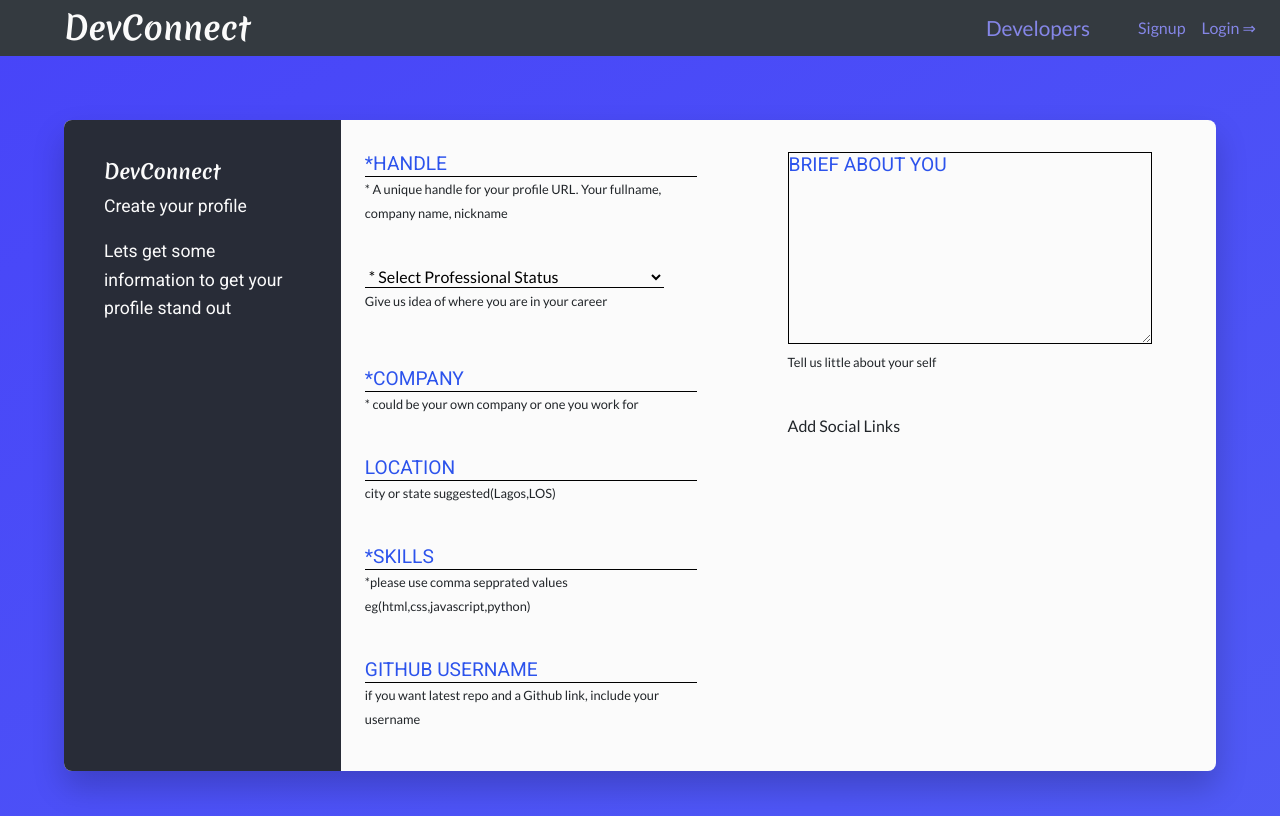
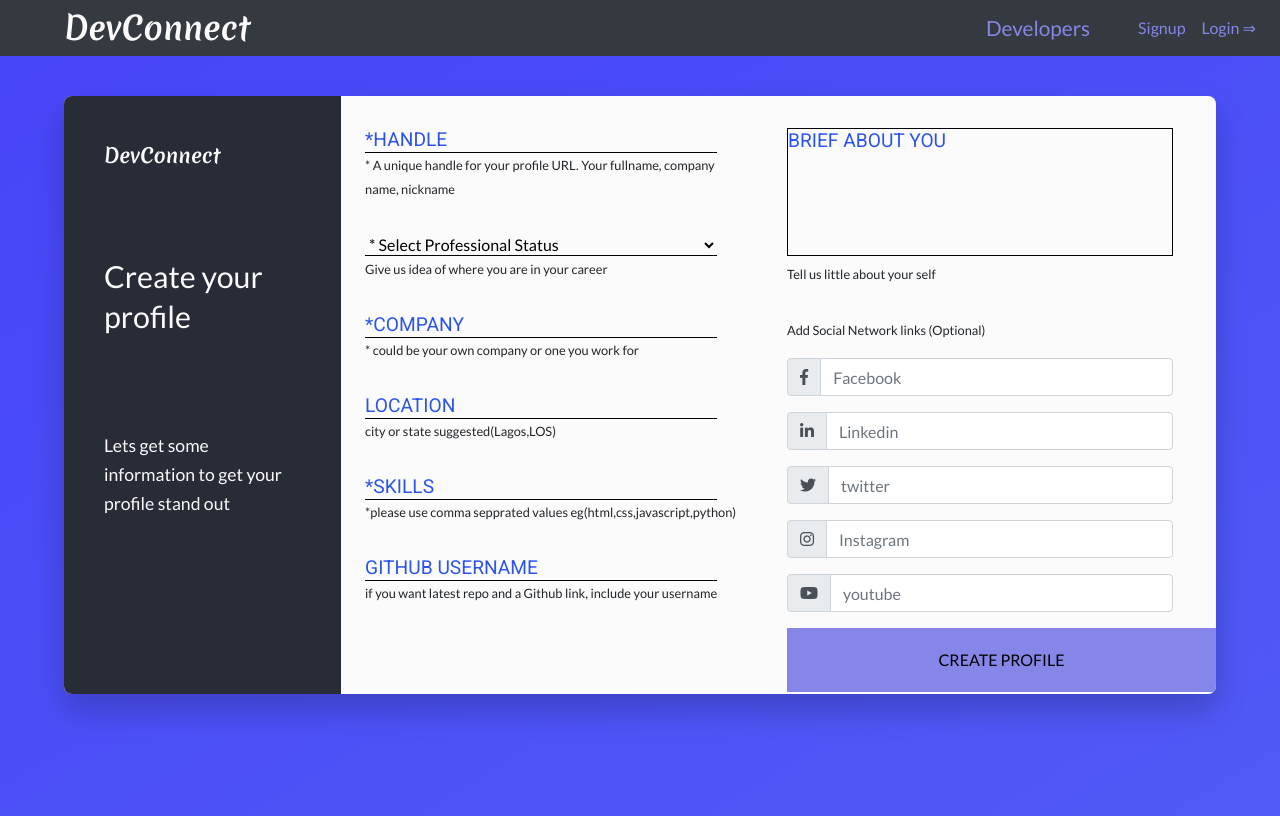
Before and after one commit to ibrahim013/naijadevconnect, a React (Create React App) app in the folder client/: page /createprofile in a window 1280 px wide. Built offline with nearby package versions, Linux system fonts and the light colour scheme.

Commit message:
profile page addons (#8)

```diff
--- a/client/src/App.css
+++ b/client/src/App.css
@@ -177,7 +177,7 @@ body {
 }
 .profile-form {
   display: flex;
-  top: 15%;
+  top: 12%;
   left: 5%;
   width: 90%;
   position: absolute;
@@ -205,25 +205,24 @@ body {
   background-color: #282c37;
   color: #fbfbfb;
   padding: 2.5rem;
+  font-size: 1.9rem;
+  line-height: 2.5rem;
+  padding-top: 3rem;
+  padding-bottom: 10rem;
 }
 .form-fl-side > h5{
   color: #fbfbfb;
   font-family: "Merienda", "cursive", Arial, Helvetica, sans-serif;
   font-weight: 700;
 }
-.form-fl-side > p {
-  color: #fbfbfb;
-  font-family: "Roboto", sans-serif;
-  font-size: 1.1rem;
-  line-height: 1.8rem;
-}
+
 .form-content {
   width: 90%;
   margin-bottom: 3.4rem;
 }
 .form-content-i {
   width: 100%;
-  margin-bottom: 2.5rem;
+  margin-bottom: 2rem;
 }
 .form-data {
   width: 85%;
@@ -234,7 +233,9 @@ body {
 }
 .text{
 border: 1px solid black;
-min-height:12rem ;
+height:8rem ;
+width: 90%;
+resize: none;
 }
 .icon {
   padding-right: 0.8rem;
@@ -288,6 +289,18 @@ min-height:12rem ;
   transform: translateY(-0.1rem);
 }
 
+.submit-profile {
+  background-color: #8586e7;
+  text-decoration: none;
+  text-transform: uppercase;
+  color: #000;
+  padding: 2rem 9.3rem;
+  line-height: 0;
+  transition: all 0.2s;
+  text-align: center;
+  cursor: pointer;
+}
+
 .form-side > h5 {
   color: #fbfbfb;
   font-family: "Merienda", "cursive", Arial, Helvetica, sans-serif;
@@ -298,7 +311,7 @@ min-height:12rem ;
   font-family: "Roboto", sans-serif;
 }
 .form-l-side{
-  padding: 2rem 1.5rem 0 1.5rem;
+  padding: 2rem 0 0 1.5rem;
   width: 40%;
 }
 .form-r-side{
@@ -311,6 +324,12 @@ min-height:12rem ;
   line-height: 2.5rem;
   padding-top: 3rem;
   padding-bottom: 10rem;
+}
+.side-message-p {
+  font-size: 1.9rem;
+  line-height: 2.5rem;
+  padding-top: 5rem;
+  padding-bottom: 5rem;
 }
 .l-side-message {
   font-size: 1.9rem;
@@ -358,9 +377,12 @@ padding: .4rem;
 }
 .info{
   display: block;
-  width: 85%;
+  width: 90%;
   font-size: .8rem;
 }
 .social-button{
   cursor: pointer;
 }
+.social-input {
+  width: 90%;
+}
--- a/client/src/component/CreateProfile.jsx
+++ b/client/src/component/CreateProfile.jsx
@@ -10,7 +10,6 @@ export default class CreateProfile extends Component {
   constructor() {
     super();
     this.state = {
-      displaySocialInput: false,
       handle: "",
       company: "",
       website: "",
@@ -31,11 +30,6 @@ export default class CreateProfile extends Component {
     this.setState({ [event.target.name]: event.target.value });
   };
 
-  handleToggle = ()=> {
-    this.setState(prevState => ({
-      displaySocialInput: !prevState.displaySocialInput
-    }))
-  }
   render() {
     const {
       error,
@@ -64,55 +58,13 @@ export default class CreateProfile extends Component {
       { label: "Others", value: "Others" }
     ];
 
-    let socialInputs;
-    if(displaySocialInput){
-      socialInputs = (
-        <div>
-          <FormSocialInput
-          icon="fab fa-facebook-f"
-          placeholder='Facebook'
-          name='facebook'
-          value={facebook}
-          onChange={this.onChange}
-          />
-           <FormSocialInput
-          icon="fab fa-linkedin-in"
-          placeholder='Linkedin'
-          name='linkedin'
-          value={linkedin}
-          onChange={this.onChange}
-          />
-           <FormSocialInput
-          icon="fab fa-twitter"
-          placeholder='twitter'
-          name='twitter'
-          value={twitter}
-          onChange={this.onChange}
-          />
-           <FormSocialInput
-          icon="fab fa-instagram"
-          placeholder='Instagram'
-          name='instagram'
-          value={instagram}
-          onChange={this.onChange}
-          />
-           <FormSocialInput
-          icon="fab fa-youtube"
-          placeholder='youtube'
-          name='youtube'
-          value={youtube}
-          onChange={this.onChange}
-          />
-        </div>
-      )
-    }
     return (
       <div className="container-fluid register">
         <div className="profile-form">
           <div className="form-fl-side">
             <h5>DevConnect</h5>
-            <p>Create your profile</p>
-            <p>Lets get some information to get your profile stand out</p>
+            <p className="side-message-p">Create your profile</p>
+            <p className="side-message-2">Lets get some information to get your profile stand out</p>
           </div>
           <div className="form-l-side">
             <FormInputTextGroup
@@ -165,7 +117,7 @@ export default class CreateProfile extends Component {
               info="if you want latest repo and a Github link, include your username"
             />
           </div>
-          <div className="form-r-side" >
+          <div className="form-r-side">
             <FormTextAreaGroup
               name="bio"
               placeholder="brief about you"
@@ -174,9 +126,53 @@ export default class CreateProfile extends Component {
               onChange={this.onChange}
               info="Tell us little about your self"
             />
-          <div className="social-button" onClick={this.handleToggle}>Add Social Links</div>
+            <div className="social-input">
+            <p className="info">Add Social Network links (Optional)</p>
               <div>
-            {socialInputs}
+                <FormSocialInput
+                  icon="fab fa-facebook-f"
+                  placeholder="Facebook"
+                  name="facebook"
+                  value={facebook}
+                  onChange={this.onChange}
+                  error={error.facebook}
+                />
+                <FormSocialInput
+                  icon="fab fa-linkedin-in"
+                  placeholder="Linkedin"
+                  name="linkedin"
+                  value={linkedin}
+                  onChange={this.onChange}
+                  error={error.linkedin}
+                />
+                <FormSocialInput
+                  icon="fab fa-twitter"
+                  placeholder="twitter"
+                  name="twitter"
+                  value={twitter}
+                  onChange={this.onChange}
+                  error={error.twitter}
+                />
+                <FormSocialInput
+                  icon="fab fa-instagram"
+                  placeholder="Instagram"
+                  name="instagram"
+                  value={instagram}
+                  onChange={this.onChange}
+                  error={error.instagram}
+                />
+                <FormSocialInput
+                  icon="fab fa-youtube"
+                  placeholder="youtube"
+                  name="youtube"
+                  value={youtube}
+                  onChange={this.onChange}
+                  error={error.youtube}
+                />
+              </div>
+            </div>
+            <div className="submit-profile" onClick={this.onSubmit}>
+              Create Profile
             </div>
           </div>
         </div>
--- a/client/src/component/common/FormSelectGroup.jsx
+++ b/client/src/component/common/FormSelectGroup.jsx
@@ -14,7 +14,7 @@ const FormSelectGroup = ({
     <option key={option.value}>{option.label}</option>
   ))
   return(
-<div className="form-content">
+<div className="form-content-i">
     <i className={glyphicon} />
     <select
       value={value}
--- a/client/src/component/common/FormSocialInput.jsx
+++ b/client/src/component/common/FormSocialInput.jsx
@@ -1,5 +1,6 @@
 import React from "react";
 import PropTypes from "prop-types";
+import classNames from "classnames";
 
 const FormSocialInput = ({
   icon,
@@ -7,24 +8,27 @@ const FormSocialInput = ({
   onChange,
   name,
   type,
-  placeholder
+  placeholder,
+  error
 }) => {
   return (
     <div className="input-group mb-3">
       <div className="input-group-prepend">
         <span className="input-group-text" id="basic-addon1">
-        <i className={icon}></i>
+          <i className={icon} />
         </span>
       </div>
       <input
         type={type}
-        className="form-control"
+        className={classNames("form-control",{ "is-invalid": error} )}
         placeholder={placeholder}
         aria-label={placeholder}
         value={value}
         onChange={onChange}
         name={name}
+        error={error}
       />
+      {error && <span className="invalid-feedback">{error}</span>}
     </div>
   );
 };
@@ -33,7 +37,8 @@ FormSocialInput.propTypes = {
   value: PropTypes.string.isRequired,
   onChange: PropTypes.func.isRequired,
   name: PropTypes.string.isRequired,
-  placeholder: PropTypes.string.isRequired
+  placeholder: PropTypes.string.isRequired,
+  error: PropTypes.string
 };
 FormSocialInput.defaultProps = {
   type: "text"
```
Lines whose indentation alone changed are shown as unchanged.
